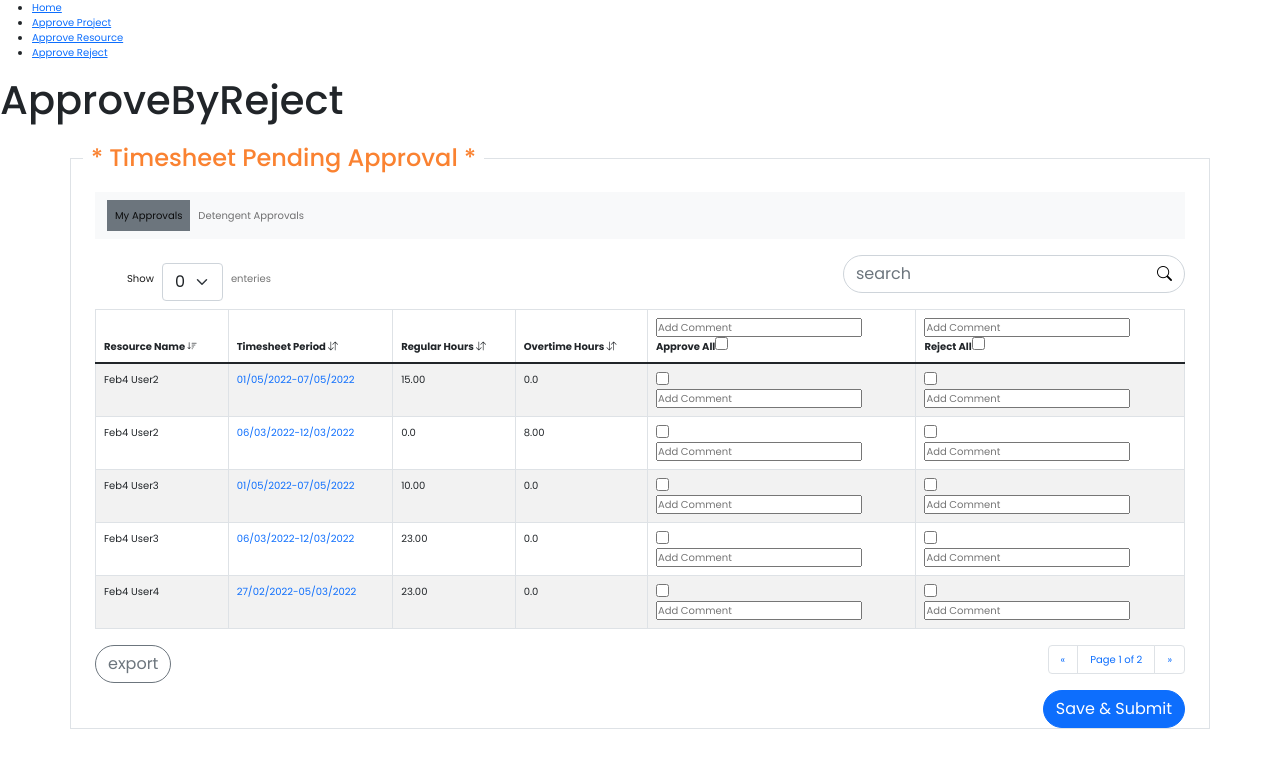
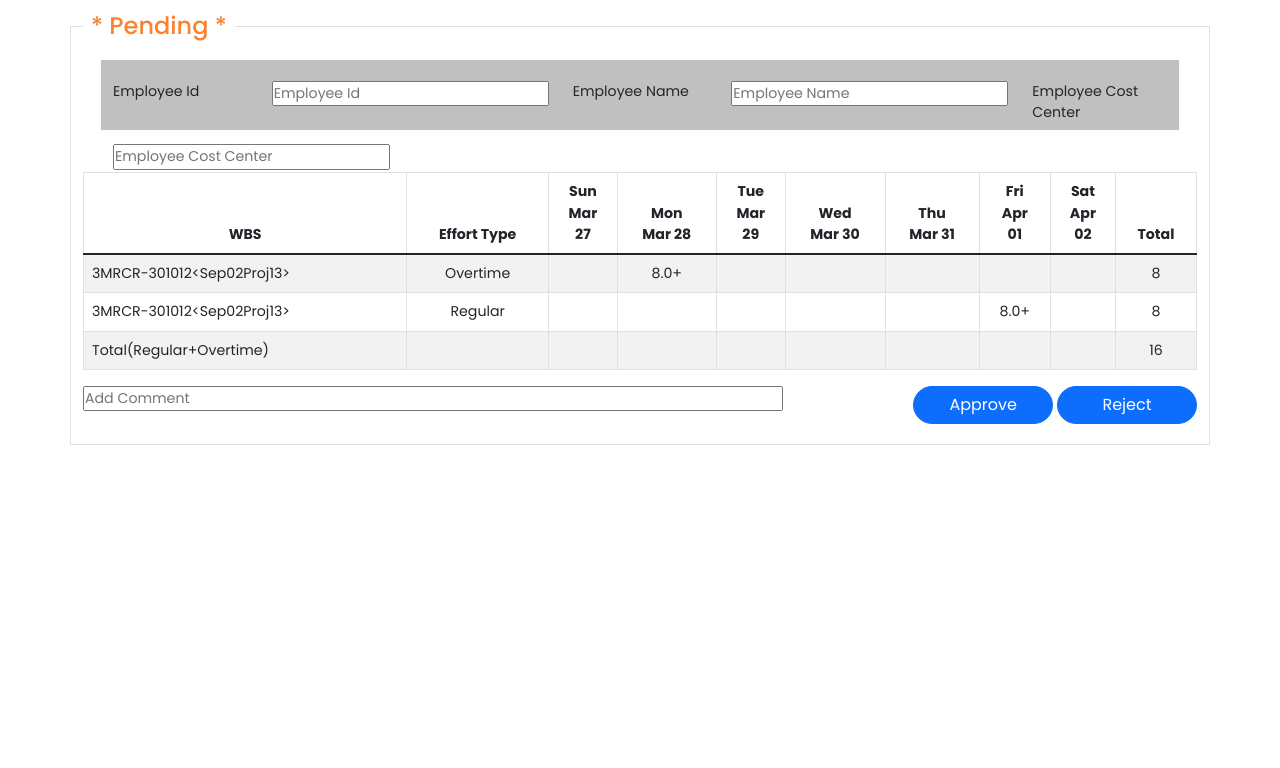
Before and after one commit to Binary-Training/Timesheet-UI, a React (Create React App) app: page /task in a window 1280 px wide. Shown: the top 768 px of the page. Built offline with nearby package versions, Linux system fonts and the light colour scheme.

Commit message:
adding files

```diff
--- a/src/App.css
+++ b/src/App.css
@@ -6,7 +6,7 @@
 }
 
 body {
-  font-size: 62.5%;
+  font-size: 88.5%;
   font-family: 'Poppins', sans-serif;
 }
 
@@ -33,24 +33,45 @@ body {
   font-weight: bold;
 }
 
-.button {
-  width: 100px;
-  height: 35px;
-  border: 1px solid grey;
-  font-size: 11px;
-  text-transform: uppercase;
-  letter-spacing: 2.5px;
-  font-weight: 500;
-  color: grey;
-  background-color: #fff;
-  border-radius: 45px;
-  transition: all 0.3s ease 0s;
-  cursor: pointer;
-  outline: none;
-  font-weight: 500;
-  }
 
   .submit-btn{
     border-radius: 20px;
     float: right;
   }
+
+  .export-btn{
+    width: 140px;
+    border-radius: 35px;
+  }
+
+  .slide{
+    text-align: right;
+  }
+
+  .extract{
+    width: 700px;
+  }
+
+  .silver{
+    background-color: silver;
+    height: 70px;
+    margin-left: 18px;
+    margin-right: 18px;
+
+  }
+
+  .silvers{
+    margin-top: 21px;
+  }
+
+  .upper{
+    margin-bottom: 20px;
+  }
+
+  .center{
+    text-align: center;
+  }
+
+  .centers{
+    text-align: left;
+  }
--- a/src/App.js
+++ b/src/App.js
@@ -1,5 +1,6 @@
 // import logo from './logo.svg';
 import './App.css';
+import TimesheetDetail from './components/TimesheetDetail/TimesheetDetail';
 // import Picker from "./components/Picker";
 // import MainTable from "./components/Table";
 // import ApproveByReject from './components/pages/ApproveByReject';
@@ -9,7 +10,8 @@ function App() {
   return (
     <>
     {/* <Picker /> */}
-    <Home />
+    {/*<Home />*/}
+    <TimesheetDetail />
 
     </>
   );
--- /dev/null
+++ b/src/components/TimesheetDetail/TimesheetDetail.jsx
@@ -0,0 +1,92 @@
+import React from "react";
+import { Table } from "react-bootstrap";
+import { Button } from "react-bootstrap";
+
+function TimesheetDetail() {
+    return (
+        <div>
+
+            <fieldset className="container border ">
+                <legend className="float-none w-auto p-2 text-color extra">* Pending *</legend>
+
+                <div className="row silver">
+                    <div className="col silvers">Employee Id<i class="fa fa-info-circle" aria-hidden="true"></i></div>
+                    <div className="col silvers"><input type="text" placeholder="Employee Id"/></div>
+                    <div className="col silvers">Employee Name</div>
+                    <div className="col silvers"><input type="text" placeholder="Employee Name"/></div>
+                    <div className="col silvers">Employee Cost Center</div>
+                    <div className="col silvers"><input type="text" placeholder="Employee Cost Center"/></div>
+                </div>
+                <br />
+                <br />
+                <Table striped bordered hover >
+                    <thead className="center">
+                        <tr>
+                            <th><span>WBS</span></th>
+                            <th><span>Effort Type</span></th>
+                            <th><span>Sun<br />Mar<br />27</span></th>
+                            <th><span>Mon<br />Mar 28</span></th>
+                            <th><span>Tue<br />Mar<br />29</span></th>
+                            <th><span>Wed<br />Mar 30</span></th>
+                            <th><span>Thu<br />Mar 31</span></th>
+                            <th><span>Fri<br />Apr<br />01</span></th>
+                            <th><span>Sat<br />Apr<br />02</span></th>
+                            <th><span>Total</span></th>
+                        </tr>
+                    </thead>
+                    <tbody className="center">
+                        <tr>
+                            <td className="centers">{"3MRCR-301012<Sep02Proj13>"}</td>
+                            <td>{"Overtime"}</td>
+                            <td>{""}</td>
+                            <td>{"8.0+"}</td>
+                            <td>{""}</td>
+                            <td>{""}</td>
+                            <td>{""}</td>
+                            <td>{""}</td>
+                            <td>{""}</td>
+                            <td>{"8"}</td>
+                        </tr>
+                        <tr>
+                            <td className="centers">{"3MRCR-301012<Sep02Proj13>"}</td>
+                            <td>{"Regular"}</td>
+                            <td>{""}</td>
+                            <td>{""}</td>
+                            <td>{""}</td>
+                            <td>{""}</td>
+                            <td>{""}</td>
+                            <td>{"8.0+"}</td>
+                            <td>{""}</td>
+                            <td>{"8"}</td>
+                        </tr>
+                        <tr>
+                            <td className="centers">{"Total(Regular+Overtime)"}</td>
+                            <td>{""}</td>
+                            <td>{""}</td>
+                            <td>{""}</td>
+                            <td>{""}</td>
+                            <td>{""}</td>
+                            <td>{""}</td>
+                            <td>{""}</td>
+                            <td>{""}</td>
+                            <td>{"16"}</td>
+                        </tr>
+                    </tbody>
+                </Table>
+
+                <div className="row upper">
+                    <div className="col">
+                        <input type="text" placeholder="Add Comment" className="extract" />
+                    </div>
+
+                    <div className="col slide">
+                        <Button variant="primary" className=" export-btn">Approve</Button>{' '}
+                        <Button variant="primary" className=" export-btn">Reject</Button>{' '}
+                    </div>
+                </div>
+            </fieldset>
+        </div>
+    )
+}
+
+export default TimesheetDetail;
```
